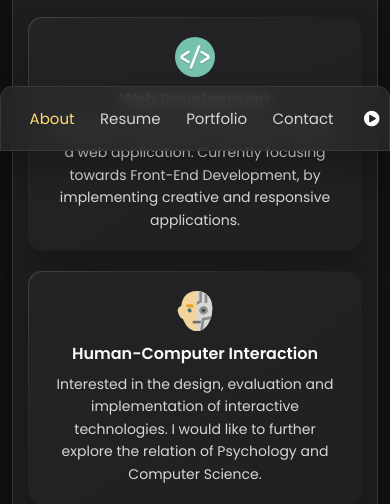
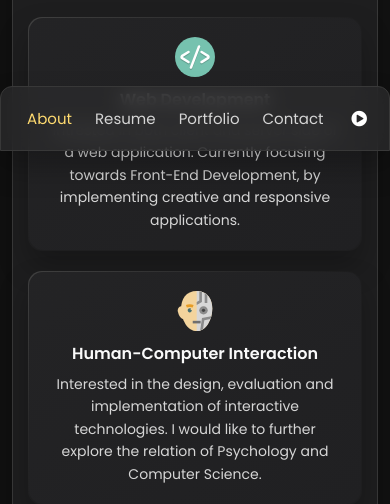
Before and after one commit to mansstiv/mansstiv.github.io, a PHP site: page / in a window 390 px wide. Shown: the part 693-1197 px from the top of the page. Run offline with PHP 8.4, Linux system fonts and the light colour scheme.

Commit message:
Update style.css

```diff
--- a/assets/css/style.css
+++ b/assets/css/style.css
@@ -1276,6 +1276,11 @@
 
 }
 
+@media (max-width: 579px) {
+  .navbar-list {
+    margin-right: 15px;
+  }
+}
 
 /**
  * responsive larger than 580px screen
```
